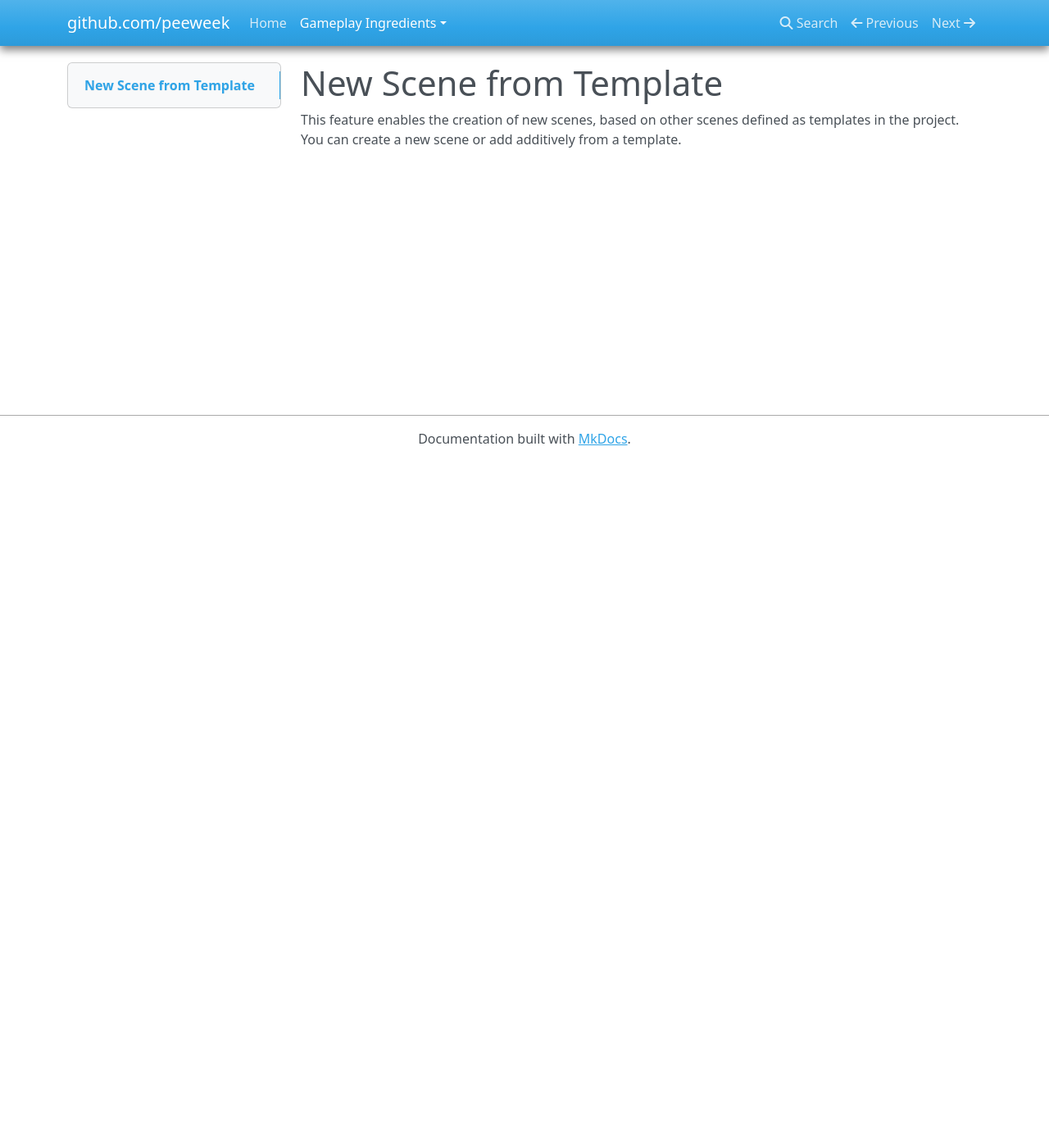
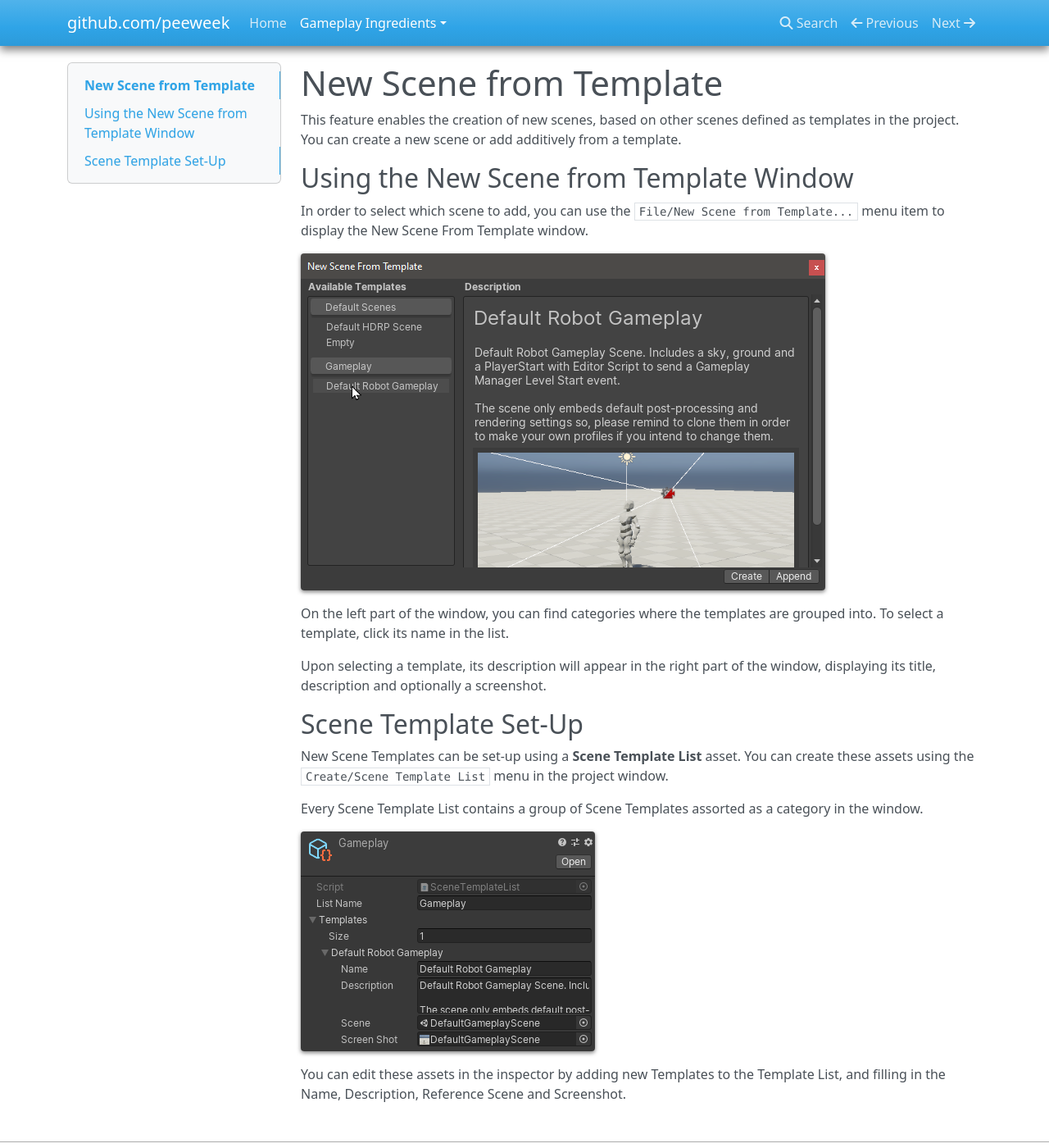
Before and after one commit to peeweek/documentation, an MkDocs documentation site: the page built from docs/gameplay-ingredients/new-scene-from-template.md, in a window 1280 px wide and 1400 px high. Shown: the whole window at 82% size. Built offline with MkDocs 1.6.1, drawn with Linux system fonts in a browser that asks for light colours; nearby versions of some CDN libraries.

Commit message:
Updated Documentation

```diff
--- a/docs/gameplay-ingredients/new-scene-from-template.md
+++ b/docs/gameplay-ingredients/new-scene-from-template.md
@@ -1,3 +1,23 @@
 # New Scene from Template
 
 This feature enables the creation of new scenes, based on other scenes defined as templates in the project. You can create a new scene or add additively from a template.
+
+## Using the New Scene from Template Window
+
+In order to select which scene to add, you can use the `File/New Scene from Template...` menu item to display the New Scene From Template window.
+
+![](images/new-scene-from-template.png)
+
+On the left part of the window, you can find categories where the templates are grouped into. To select a template, click its name in the list.
+
+Upon selecting a template, its description will appear in the right part of the window, displaying its title, description and optionally a screenshot.
+
+## Scene Template Set-Up
+
+New Scene Templates can be set-up using a **Scene Template List** asset. You can create these assets using the `Create/Scene Template List` menu in the project window.
+
+Every Scene Template List contains a group of Scene Templates assorted as a category in the window.
+
+![](images/scene-template-list.png)
+
+You can edit these assets in the inspector by adding new Templates to the Template List, and filling in the Name, Description, Reference Scene and Screenshot.
```
Also changed, not shown: docs/gameplay-ingredients/timers.md (+16 -0 lines), docs/gameplay-ingredients/images/new-scene-from-template.png (added), docs/gameplay-ingredients/images/scene-template-list.png (added), docs/gameplay-ingredients/images/timer-action.png (added), docs/gameplay-ingredients/images/timer.png (added), docs/gameplay-ingredients/interactive.md (line endings or trailing spaces), docs/gameplay-ingredients/link-game-view.assets/game-view-link.png (deleted).
